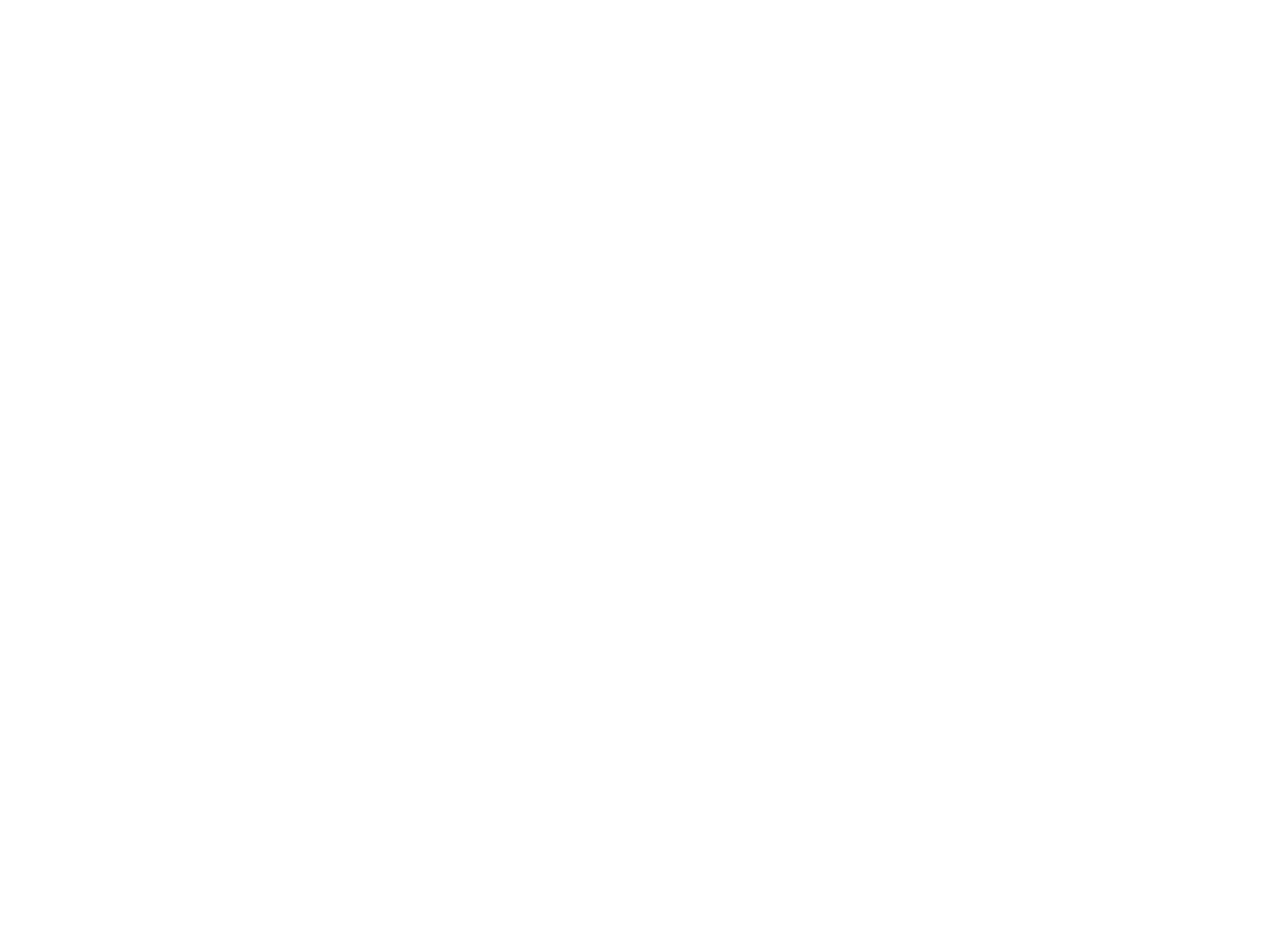
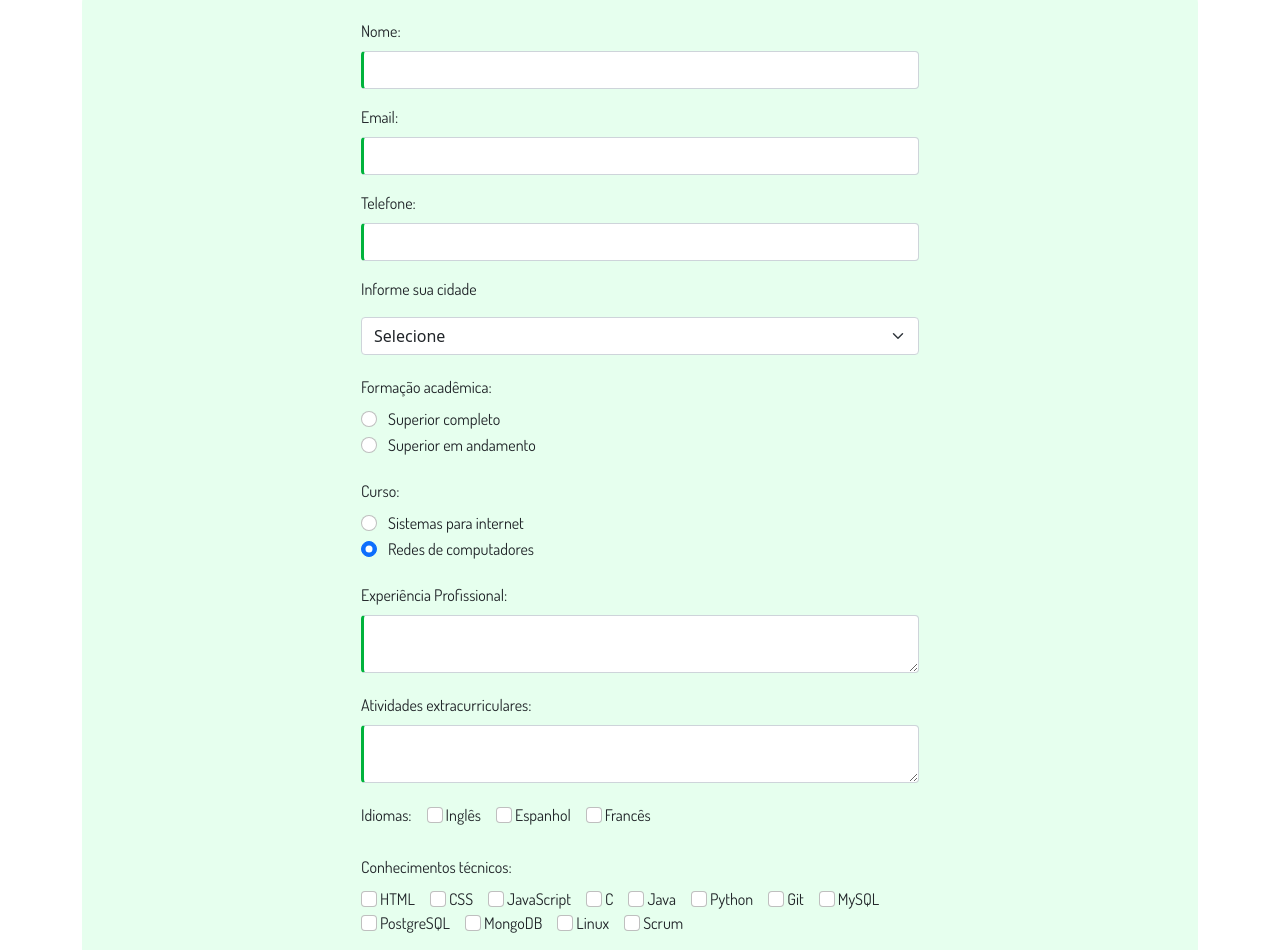
Before and after one commit to taysamendes/projeto-pdist, an Angular app: page /cadastro in a window 1280 px wide. Shown: the part 182-1132 px from the top of the page. Before the commit the page ends 800 px from the top, so only its background shows below. Built offline with nearby package versions, Linux system fonts and the light colour scheme.

Commit message:
criacao do componente formulario

```diff
--- a/src/app/alunos/alunos.component.html
+++ /dev/null
@@ -1 +0,0 @@
-<p>alunos works!</p>
--- a/src/app/alunos/alunos.component.ts
+++ /dev/null
@@ -1,15 +0,0 @@
-import { Component, OnInit } from '@angular/core';
-
-@Component({
-  selector: 'app-alunos',
-  templateUrl: './alunos.component.html',
-  styleUrls: ['./alunos.component.css']
-})
-export class AlunosComponent implements OnInit {
-
-  constructor() { }
-
-  ngOnInit(): void {
-  }
-
-}
--- a/src/app/app-routing.module.ts
+++ b/src/app/app-routing.module.ts
@@ -1,6 +1,5 @@
 import { NgModule } from '@angular/core';
 import { RouterModule, Routes } from '@angular/router';
-import { AlunosComponent } from './alunos/alunos.component';
 import { CadastroComponent } from './cadastro/cadastro.component';
 import { CurriculosComponent } from './curriculos/curriculos.component';
 import { HomeComponent } from './home/home.component';
@@ -9,10 +8,9 @@
   {
     path:'', component:HomeComponent},
   {
+    path:'home', component:HomeComponent},
+  {
     path:'curriculos', component: CurriculosComponent
-  },
-  {
-    path:'alunos', component: AlunosComponent
   },
   {
     path:'cadastro', component: CadastroComponent
--- a/src/app/app.module.ts
+++ b/src/app/app.module.ts
@@ -7,7 +7,6 @@
 import { HomeComponent } from './home/home.component';
 import { FooterComponent } from './footer/footer.component';
 import { CurriculosComponent } from './curriculos/curriculos.component';
-import { AlunosComponent } from './alunos/alunos.component';
 import { CadastroComponent } from './cadastro/cadastro.component';
 
 @NgModule({
@@ -17,7 +16,6 @@
     HomeComponent,
     FooterComponent,
     CurriculosComponent,
-    AlunosComponent,
     CadastroComponent,
   ],
   imports: [
--- a/src/app/cadastro/cadastro.component.css
+++ b/src/app/cadastro/cadastro.component.css
@@ -0,0 +1,44 @@
+.titulo {
+    text-align: center;
+    margin-top: 3%;
+    margin-bottom: 2%;
+    font-family: 'Dosis', sans-serif;
+    font-weight: bold;
+}
+
+.form-espaco{
+    margin-top: 20px;
+}
+
+.form-check-idioma{
+    display: inline-block;
+    margin-left: 15px;
+}
+
+.form-check-label{
+    margin-left: 3px;
+}
+
+.form-check-ligprog{
+    display: inline-block;
+    margin-right: 15px;
+}
+
+form {
+    background-color:#e6ffee;
+    border-radius: 40px;
+    padding-top: 5%;
+    padding-bottom: 5%;
+}
+.form-label {
+    text-align: center;
+    font-family: 'Dosis', sans-serif;
+}
+.form-check-label{
+    text-align: center;
+    font-family: 'Dosis', sans-serif;
+}
+.form-control{
+    border-left: #00b33c solid;
+    font-family: 'Dosis', sans-serif;
+}
--- a/src/app/cadastro/cadastro.component.html
+++ b/src/app/cadastro/cadastro.component.html
@@ -1 +1,182 @@
-<p>cadastro works!</p>
+<link href="https://fonts.googleapis.com/css2?family=Dosis:wght@500;800&display=swap" rel="stylesheet">
+<div class="container">
+    <h3 class="titulo">Cadastre seu currículo</h3>
+
+    <form action="" method="POST" name="formulario">
+        <div class="col-md-6 offset-md-3">
+            <div class="mb-3">
+                <label for="form-nome" class="form-label">Nome:</label>
+                <input type="text" class="form-control" id="form-nome">
+            </div>
+            <div class="mb-3">
+                <label for="form-email" class="form-label">Email:</label>
+                <input type="email" class="form-control" id="form-email">
+            </div>
+
+            <div class="mb-3">
+                <label for="form-telefone" class="form-label">Telefone:</label>
+                <input type="text" onkeypress="return event.charCode >= 48 && event.charCode <= 57" class="form-control"
+                    id="form-telefone">
+            </div>
+
+            <label for="form-cidade" class="form-label mb-3">Informe sua cidade</label>
+            <select class="form-select" aria-label="Default select example">
+                <option selected>Selecione</option>
+                <option value="1">Cabedelo</option>
+                <option value="2">Cajazeiras</option>
+                <option value="3">João Pessoa</option>
+            </select>
+
+            <label for="form-formacao" class="form-espaco form-label">Formação acadêmica:</label>
+            <div class="form-check">
+                <input class="form-check-input" type="radio" name="flexRadioDefault" id="flexRadioDefault1">
+                <label class="form-check-label" for="flexRadioDefault1">
+                    Superior completo
+                </label>
+            </div>
+            <div class="form-check">
+                <input class="form-check-input" type="radio" name="flexRadioDefault" id="flexRadioDefault2" checked>
+                <label class="form-check-label" for="flexRadioDefault2">
+                    Superior em andamento
+                </label>
+            </div>
+
+            <label for="form-curso" class="form-espaco form-label">Curso:</label>
+            <div class="form-check">
+                <input class="form-check-input" type="radio" name="flexRadioDefault" id="flexRadioDefault1">
+                <label class="form-check-label" for="flexRadioDefault1">
+                    Sistemas para internet
+                </label>
+            </div>
+            <div class="form-check">
+                <input class="form-check-input" type="radio" name="flexRadioDefault" id="flexRadioDefault2" checked>
+                <label class="form-check-label" for="flexRadioDefault2">
+                    Redes de computadores
+                </label>
+            </div>
+
+            <label for="form-experiencia" class="form-label form-espaco">Experiência Profissional:</label>
+            <div class="form-floating">
+                <textarea class="form-control" placeholder="Leave a comment here" id="experiencia"></textarea>
+                <label for="experiencia"></label>
+            </div>
+
+            <label for="form-atividade" class="form-label form-espaco">Atividades extracurriculares:</label>
+            <div class="form-floating">
+                <textarea class="form-control" placeholder="Leave a comment here" id="atividade"></textarea>
+                <label for="atividade"></label>
+            </div>
+
+            <label for="form-idioma" class="form-label form-espaco">Idiomas:</label>
+            <div class="form-check-idioma">
+                <input class="form-check-input" type="checkbox" value="" id="id-ingles">
+                <label class="form-check-label" for="id-ingles">
+                    Inglês
+                </label>
+            </div>
+            <div class="form-check-idioma">
+                <input class="form-check-input" type="checkbox" value="" id="id-espanhol">
+                <label class="form-check-label" for="id-espanhol">
+                    Espanhol
+                </label>
+            </div>
+            <div class="form-check-idioma">
+                <input class="form-check-input" type="checkbox" value="" id="id-frances">
+                <label class="form-check-label" for="id-frances">
+                    Francês
+                </label>
+            </div>
+            <br />
+
+            <label for="form-lig-prog" class="form-label form-espaco">Conhecimentos técnicos:</label><br />
+            <div class="form-check-ligprog">
+                <input class="form-check-input" type="checkbox" value="" id="id-html">
+                <label class="form-check-label" for="id-ligprog">
+                    HTML
+                </label>
+            </div>
+            <div class="form-check-ligprog">
+                <input class="form-check-input" type="checkbox" value="" id="id-css">
+                <label class="form-check-label" for="id-ligprog">
+                    CSS
+                </label>
+            </div>
+            <div class="form-check-ligprog">
+                <input class="form-check-input" type="checkbox" value="" id="id-js">
+                <label class="form-check-label" for="id-ligprog">
+                    JavaScript
+                </label>
+            </div>
+            <div class="form-check-ligprog">
+                <input class="form-check-input" type="checkbox" value="" id="id-ligprog-C">
+                <label class="form-check-label" for="id-ligprog">
+                    C
+                </label>
+            </div>
+
+            <div class="form-check-ligprog">
+                <input class="form-check-input" type="checkbox" value="" id="id-ligprog-java">
+                <label class="form-check-label" for="id-ligprog">
+                    Java
+                </label>
+            </div>
+            <div class="form-check-ligprog">
+                <input class="form-check-input" type="checkbox" value="" id="id-ligprog-python">
+                <label class="form-check-label" for="id-ligprog">
+                    Python
+                </label>
+            </div>
+            <div class="form-check-ligprog">
+                <input class="form-check-input" type="checkbox" value="" id="id-git">
+                <label class="form-check-label" for="id-ligprog">
+                    Git
+                </label>
+            </div>
+            <div class="form-check-ligprog">
+                <input class="form-check-input" type="checkbox" value="" id="id-mysql">
+                <label class="form-check-label" for="id-ligprog">
+                    MySQL
+                </label>
+            </div>
+            <div class="form-check-ligprog">
+                <input class="form-check-input" type="checkbox" value="" id="id-postgres">
+                <label class="form-check-label" for="id-ligprog">
+                    PostgreSQL
+                </label>
+            </div>
+
+            <div class="form-check-ligprog">
+                <input class="form-check-input" type="checkbox" value="" id="id-mongo">
+                <label class="form-check-label" for="id-ligprog">
+                    MongoDB
+                </label>
+            </div>
+
+            <div class="form-check-ligprog">
+                <input class="form-check-input" type="checkbox" value="" id="id-linux">
+                <label class="form-check-label" for="id-ligprog">
+                    Linux
+                </label>
+            </div>
+            <div class="form-check-ligprog">
+                <input class="form-check-input" type="checkbox" value="" id="id-scrum">
+                <label class="form-check-label" for="id-ligprog">
+                    Scrum
+                </label>
+            </div>
+
+            <div class="form-espaco">
+                <label for="form-github" class="form-label">Github:</label>
+                <input type="url" class="form-control" id="form-github">
+            </div>
+
+            <div class="form-espaco">
+                <label for="form-linkedin" class="form-label">Linkedin:</label>
+                <input type="url" class="form-control" id="form-linkedin">
+            </div>
+        </div>
+
+
+        <button type="submit" class="btn btn-success col-md-6 offset-md-3 form-espaco">Enviar</button>
+    </form>
+</div>
--- a/src/app/home/home.component.ts
+++ b/src/app/home/home.component.ts
@@ -1,5 +1,5 @@
 import { Component, OnInit } from '@angular/core';
-import { Dicas } from './Dicas.modele';
+import { Dicas } from './Dicas.model';
 
 @Component({
   selector: 'app-home',
--- a/src/app/menu/menu.component.html
+++ b/src/app/menu/menu.component.html
@@ -9,11 +9,11 @@
           <a class="nav-link active" routerLink="/home">Home</a>
           <a class="nav-link active" routerLink="/curriculos">Currículos</a>
           <a class="nav-link active" routerLink="/alunos">Alunos</a>
-          <a class="nav-link" href="#">Sobre o projeto</a>
+          <a class="nav-link active" href="#">Sobre o projeto</a>
         </div>
       </div>
       <div class="navbar-nav">
-        <button type="button" class="btn btn-success" [routerLink]="['/cadastro']">Cadastre-se</button>
+        <button type="button" class="btn btn-success" routerLink="/cadastro">Cadastre-se</button>
       </div>
       <form class="d-flex">
         <input class="form-control me-2" type="search" placeholder="Pesquisar" aria-label="Search">
```
Also changed, not shown: src/app/curriculos/curriculo.model.ts (added, +16 -0 lines), src/app/alunos/alunos.component.css (deleted), src/app/home/Dicas.model.ts (renamed from src/app/home/Dicas.modele.ts), 1 other file (tests, documents, lock files or other folders).
